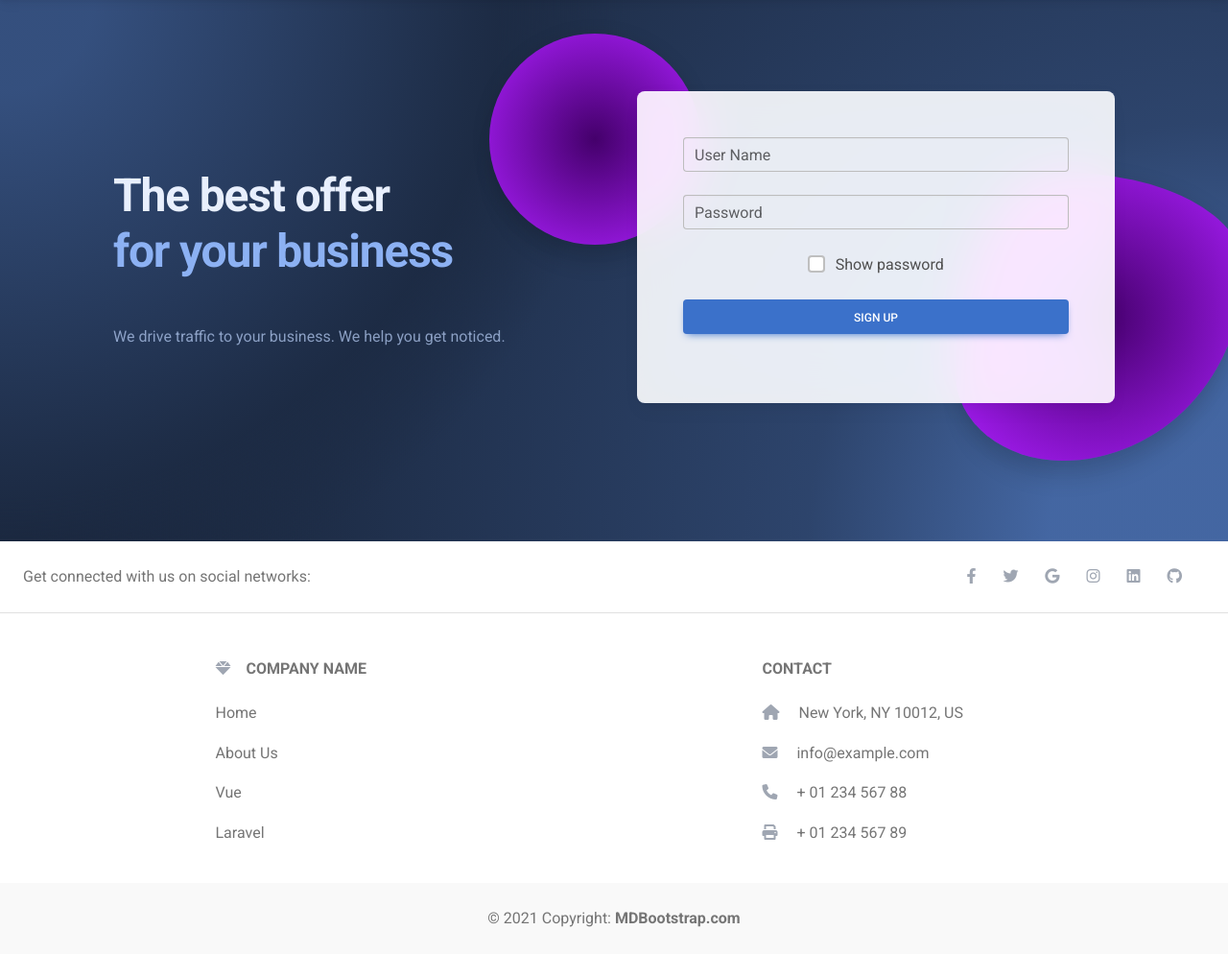
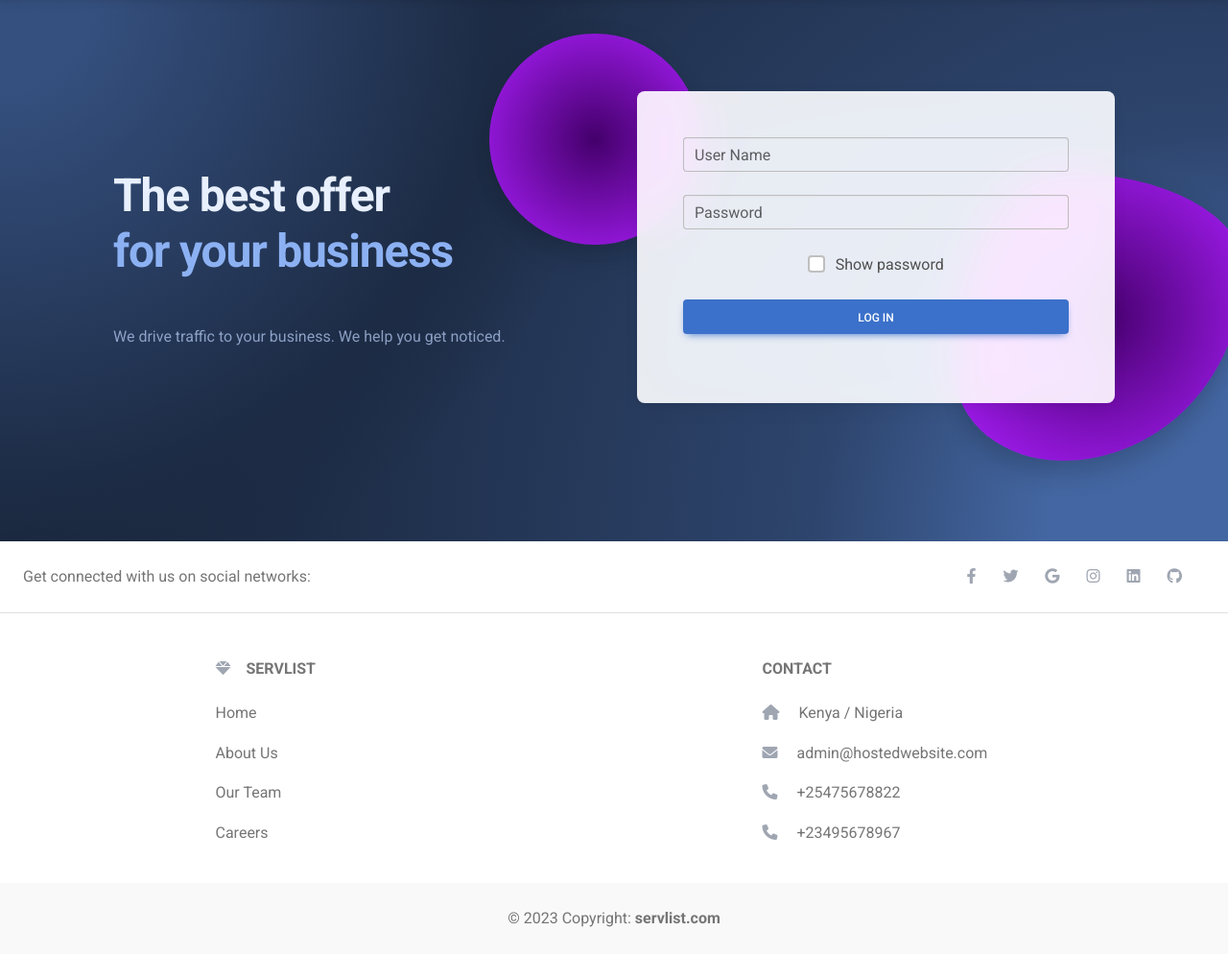
Before and after one commit to njogued/servlist-web-App, a Django app: page /user/login in a window 1280 px wide. Shown: the part 54-1048 px from the top of the page at 96% size. Run offline with Django 4.2, Linux system fonts and the light colour scheme; some libraries are stand-ins or nearby versions.

Commit message:
Edited login page

```diff
--- a/my_project/templates/users/base.html
+++ b/my_project/templates/users/base.html
@@ -146,7 +146,7 @@
             <div class="col-md-6 col-lg-4 col-xl-3 mx-auto mb-4">
               <!-- Content -->
               <h6 class="text-uppercase fw-bold mb-4">
-                <i class="fas fa-gem me-3 text-secondary"></i>Company name
+                <i class="fas fa-gem me-3 text-secondary"></i>Servlist
               </h6>
               <p>
                 <a href="#!" class="text-reset">Home</a>
@@ -155,10 +155,10 @@
                 <a href="#!" class="text-reset">About Us</a>
               </p>
               <p>
-                <a href="#!" class="text-reset">Vue</a>
+                <a href="#!" class="text-reset">Our Team</a>
               </p>
               <p>
-                <a href="#!" class="text-reset">Laravel</a>
+                <a href="#!" class="text-reset">Careers</a>
               </p>
             </div>
             <!-- Grid column -->
@@ -168,18 +168,17 @@
               <!-- Links -->
               <h6 class="text-uppercase fw-bold mb-4">Contact</h6>
               <p>
-                <i class="fas fa-home me-3 text-secondary"></i> New York, NY
-                10012, US
+                <i class="fas fa-home me-3 text-secondary"></i> Kenya / Nigeria
               </p>
               <p>
                 <i class="fas fa-envelope me-3 text-secondary"></i>
-                info@example.com
+                admin@hostedwebsite.com
               </p>
               <p>
-                <i class="fas fa-phone me-3 text-secondary"></i> + 01 234 567 88
+                <i class="fas fa-phone me-3 text-secondary"></i> +25475678822
               </p>
               <p>
-                <i class="fas fa-print me-3 text-secondary"></i> + 01 234 567 89
+                <i class="fas fa-phone me-3 text-secondary"></i> +23495678967
               </p>
             </div>
             <!-- Grid column -->
@@ -194,9 +193,9 @@
         class="text-center p-4"
         style="background-color: rgba(0, 0, 0, 0.025)"
       >
-        © 2021 Copyright:
+        © 2023 Copyright:
         <a class="text-reset fw-bold" href="https://mdbootstrap.com/"
-          >MDBootstrap.com</a
+          >servlist.com</a
         >
       </div>
       <!-- Copyright -->
--- a/my_project/templates/users/login.html
+++ b/my_project/templates/users/login.html
@@ -113,7 +113,7 @@
 
               <!-- Submit button -->
               <button type="submit" class="btn btn-primary btn-block mb-4">
-                Sign up
+                Log In
               </button>
 
               <!-- Register buttons -->
```
